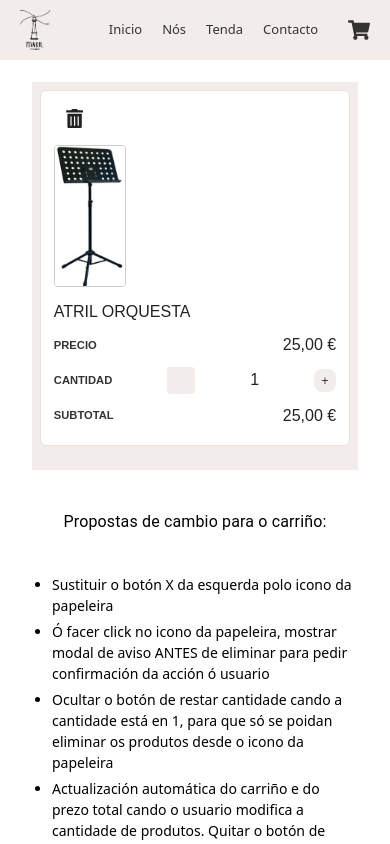
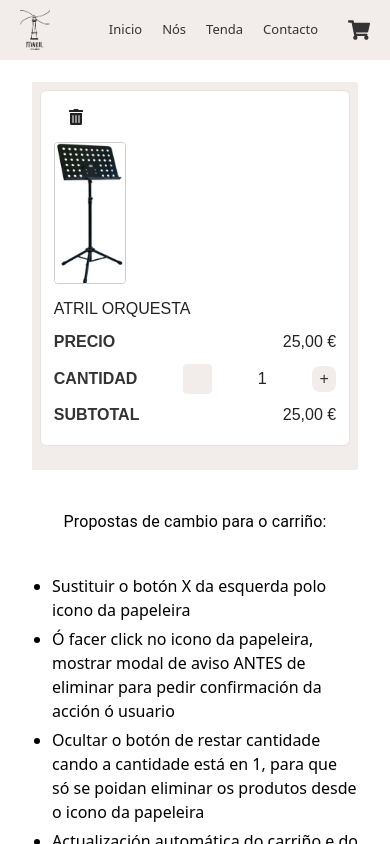
Before and after one commit to PabloNM58/tendamm, a React (Vite) app: page / in a window 390 px wide. Both pictures are taken after a click on the picture 194 px from the left and 422 px from the top of the page. Shown: the top 844 px of the page. Built offline with nearby package versions, Linux system fonts and the light colour scheme.

Commit message:
aumento font size

```diff
--- a/src/CartTable.css
+++ b/src/CartTable.css
@@ -64,7 +64,7 @@ td {
   background: #f2edea;
   color: #333;
   cursor: pointer;
-  font-size: 0.8rem;
+  font-size: 1rem;
 }
 
 /* ========== RESPONSIVE ========== */
@@ -103,12 +103,12 @@ td {
     font-weight: bold;
     text-transform: uppercase;
     color: #333;
-    font-size: 0.7rem;
+    font-size: 1rem;
   }
 
   .remove {
     justify-content: flex-end;
-    font-size: 1.2rem;
+    font-size: 1rem;
   }
 
   .product-info {
--- a/src/ShoppingCart.jsx
+++ b/src/ShoppingCart.jsx
@@ -110,7 +110,7 @@ export default function ShoppingCart() {
         <ul
           style={{
             color: "#000",
-            fontSize: "14px",
+            fontSize: "16px",
             display: "flex",
             flexDirection: "column",
             alignItems: "flex-start",
```
